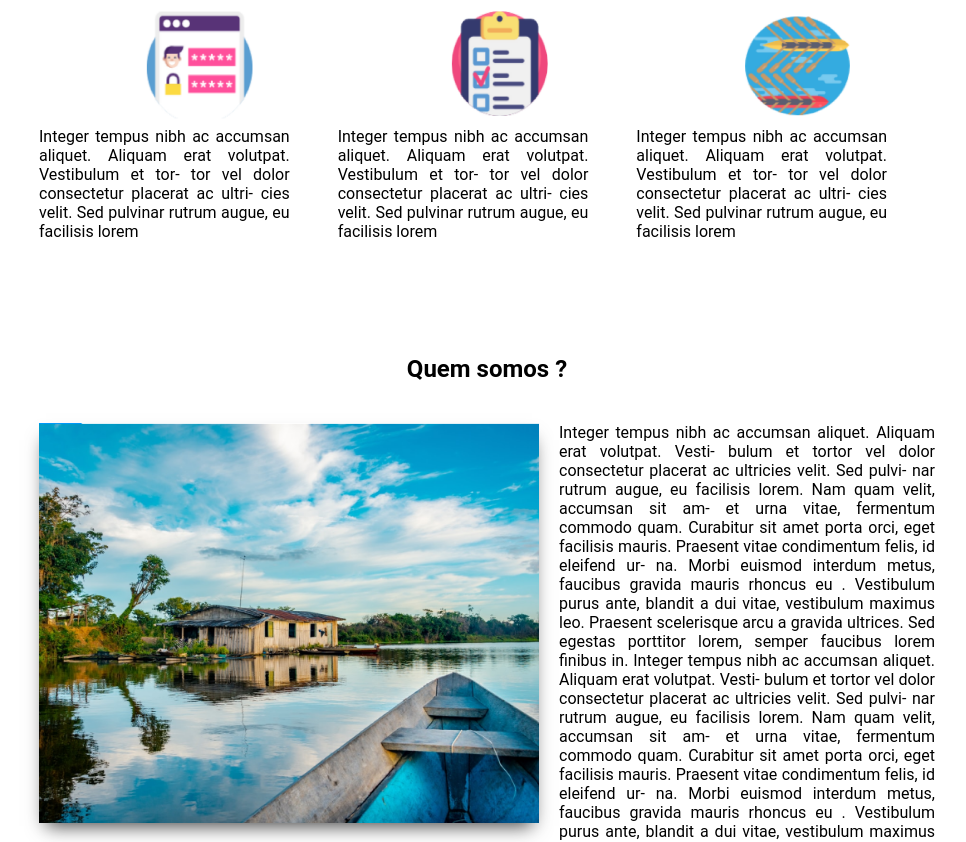
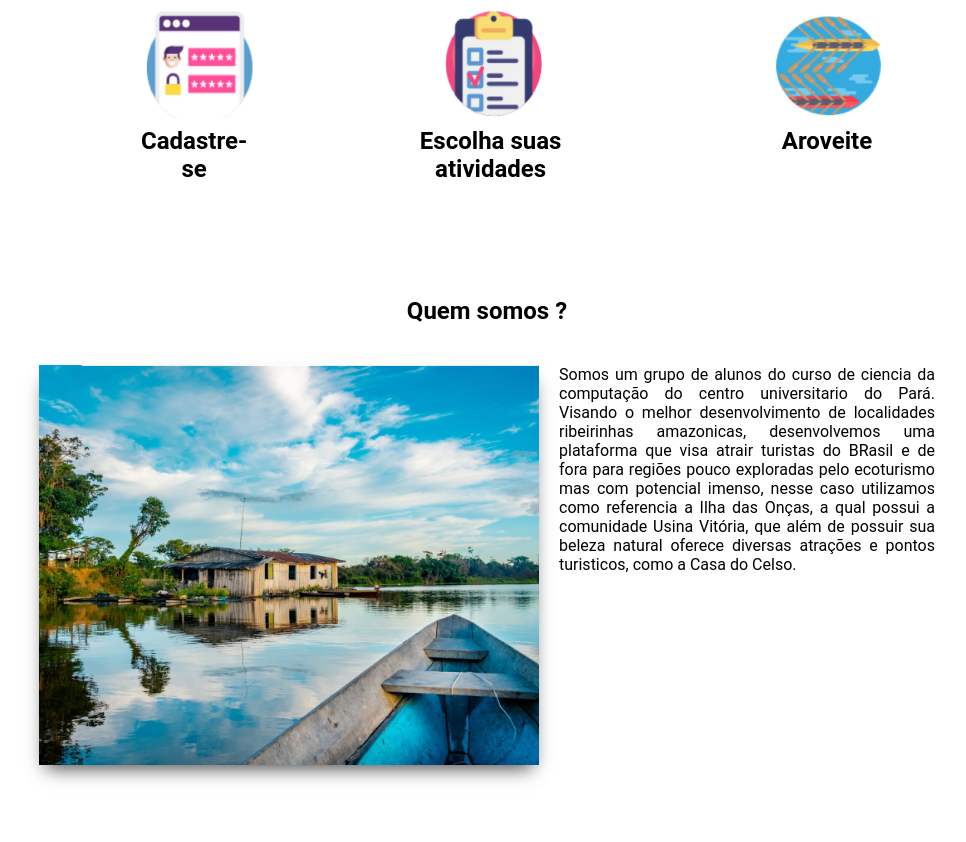
Before and after one commit to Jose-Nonato/Kayake-da-Onca, a React (Create React App) app in the folder app/: page / in a window 1280 px wide. Shown: the part 720-1562 px from the top of the page, without its empty margins (153-1119 px from the left). Built offline with nearby package versions, Linux system fonts and the light colour scheme; data requests are answered from the project's data file.

Commit message:
feat: last version

```diff
--- a/app/src/components/cardHowGo/cardHowGo.js
+++ b/app/src/components/cardHowGo/cardHowGo.js
@@ -13,10 +13,7 @@ function CardHowGo(props){
             <div className='infoText'>
                 <h3>{props.title}</h3>
                 <p>
-                    Donec commodo, lacus ut rutrum aliquam,
-                    nibh elit rutrum risus, finibus venenatis tellus
-                    sapien at quam. Donec rhoncus turpis massa,
-                    quis pellentesque turpis vestibulum in.
+                Voce praticante de kayak, canoagem ou interessado em esportes ao ar livre, venha desfrutar da bela paisagem natural , enquanto realiza atividades fisicas, podendo  programar seus trajetos de maneira rapida e pratica
                 </p>
             </div>
         </div>
--- a/app/src/database/db.json
+++ b/app/src/database/db.json
@@ -17,23 +17,24 @@
       "senha": "1234567ola",
       "email": "edu@gmail.com",
       "id": 3
+    },
+    {
+      "nome": "José Junior",
+      "senha": "123jose",
+      "email": "nonigth@gmail.com",
+      "id": 4
     }
   ],
   "cart": [
     {
-      "title": "Yoga Ecológico",
-      "preco": 70,
+      "title": "Natação",
+      "preco": 30,
       "id": 1
     },
     {
       "title": "Trilha Ecológica",
       "preco": 50,
       "id": 2
-    },
-    {
-      "title": "Natação",
-      "preco": 30,
-      "id": 3
     }
   ],
   "total": [
--- a/app/src/views/about/about.js
+++ b/app/src/views/about/about.js
@@ -193,11 +193,8 @@ function About() {
                 <section className='start' id='start'>
                     <div className='text'>
                         <h1>Por que praticar remo ?</h1>
-                        <p>Lorem ipsum dolor sit amet, consectetur adipiscing elit. Morbi nibh est, faucibus sollicitudin tortor a, fringilla
-rutrum risus. Orci varius natoque penatibus et magnis dis parturient montes, nascetur ridiculus mus. Phasel-
-us lacus odio, commodo eu sapien nec, vehicula tempus nisi. Cras in augue vel tortor egestas efficitur sed vi-
-tae nulla. Etiam vitae blandit turpis. Praesent eget purus ac nibh aliquam ultrices. Etiam tortor velit, sodales
- elementum laoreet id, dapibus et enim. Duis consequat quam mi, quis laoreet tellus luctus a.</p>
+                        <p>O remo é um dos esportes mais completos do mundo e tem baixo risco de lesões. Ele trabalha, além dos braços, pernas, glúteos, costas e abdome, e sua prática queima, aproximadamente, 600 calorias por hora. Pode ser praticado tanto ao ar livre quanto em ambientes fechados com a ajuda de um aparelho que simula a prática na água.Os treinos são bastante intensos e como movimentam vários grupos musculares, a regularidade melhora a postura e favorece a perda de gordura, o ganho de massa muscular e o desenvolvimento de resistência aeróbica.
+</p>
                     </div>
                     <div className='img'>
                         <img src={imgBoat} alt="Imagem Barco"/>
@@ -208,30 +205,15 @@ tae nulla. Etiam vitae blandit turpis. Praesent eget purus ac nibh aliquam ultri
                     <div className='container'>
                         <div className='box1'>
                             <img src={howOne} alt="imagem 1"/>
-                            <p>Integer tempus nibh ac accumsan aliquet.
-                                Aliquam erat volutpat. Vestibulum et tor-
-                                tor vel dolor consectetur placerat ac ultri-
-                                cies velit. Sed pulvinar rutrum augue, eu
-                                facilisis lorem
-                            </p>
+                            <h2>Cadastre-se</h2>
                         </div>
                         <div className='box2'>
                             <img src={howTwo} alt="imagem 1"/>
-                            <p>Integer tempus nibh ac accumsan aliquet.
-                                Aliquam erat volutpat. Vestibulum et tor-
-                                tor vel dolor consectetur placerat ac ultri-
-                                cies velit. Sed pulvinar rutrum augue, eu
-                                facilisis lorem
-                            </p>
+                            <h2>Escolha suas atividades</h2>
                         </div>
                         <div className='box3'>
                             <img src={howThree} alt="imagem 1"/>
-                            <p>Integer tempus nibh ac accumsan aliquet.
-                                Aliquam erat volutpat. Vestibulum et tor-
-                                tor vel dolor consectetur placerat ac ultri-
-                                cies velit. Sed pulvinar rutrum augue, eu
-                                facilisis lorem
-                            </p>
+                            <h2>Aroveite</h2>
                         </div>
                     </div>
                 </section>
@@ -242,23 +224,8 @@ tae nulla. Etiam vitae blandit turpis. Praesent eget purus ac nibh aliquam ultri
                             <img src={boat} alt="barco"/>
                         </div>
                         <div className='text'>
-                            <p>Integer tempus nibh ac accumsan aliquet. Aliquam erat volutpat. Vesti-
-    bulum et tortor vel dolor consectetur placerat ac ultricies velit. Sed pulvi-
-    nar rutrum augue, eu facilisis lorem. Nam quam velit, accumsan sit am-
-    et urna vitae, fermentum commodo quam. Curabitur sit amet porta orci,
-    eget facilisis mauris. Praesent vitae condimentum felis, id eleifend ur-
-    na. Morbi euismod interdum metus, faucibus gravida mauris rhoncus eu
-    . Vestibulum purus ante, blandit a dui vitae, vestibulum maximus leo.
-    Praesent scelerisque arcu a gravida ultrices. Sed egestas porttitor lorem,
-    semper faucibus lorem finibus in. Integer tempus nibh ac accumsan aliquet. Aliquam erat volutpat. Vesti-
-    bulum et tortor vel dolor consectetur placerat ac ultricies velit. Sed pulvi-
-    nar rutrum augue, eu facilisis lorem. Nam quam velit, accumsan sit am-
-    et urna vitae, fermentum commodo quam. Curabitur sit amet porta orci,
-    eget facilisis mauris. Praesent vitae condimentum felis, id eleifend ur-
-    na. Morbi euismod interdum metus, faucibus gravida mauris rhoncus eu
-    . Vestibulum purus ante, blandit a dui vitae, vestibulum maximus leo.
-    Praesent scelerisque arcu a gravida ultrices. Sed egestas porttitor lorem,
-    semper faucibus lorem finibus in. </p>
+                            <p>Somos um grupo de alunos do curso de ciencia da computação do centro universitario do Pará. Visando o melhor desenvolvimento de localidades ribeirinhas amazonicas, desenvolvemos uma plataforma que visa atrair turistas do BRasil e de fora para regiões pouco exploradas pelo ecoturismo mas com potencial imenso, nesse caso utilizamos como referencia a Ilha das Onças,
+                                a qual possui a comunidade Usina Vitória, que além de possuir sua beleza natural oferece diversas atrações e pontos turisticos, como a Casa do Celso.</p>
                         </div>
                     </div>
                 </section>
--- a/app/src/views/about/styles.js
+++ b/app/src/views/about/styles.js
@@ -88,8 +88,9 @@ export const Container = styled.div`
                         height: 120px;
                         padding: 0px 0px 0px 100px;
                     }
-                    p {
-                        text-align: justify;
+                    h2 {
+                        text-align: center;
+                        padding: 0px 0px 0px 90px;
                     }
                 }
 
@@ -99,10 +100,11 @@ export const Container = styled.div`
                     img {
                         width: 120px;
                         height: 120px;
-                        padding: 0px 0px 0px 100px;
+                        padding: 0px 0px 0px 125px;
                     }
-                    p {
-                        text-align: justify;
+                    h2 {
+                        text-align: center;
+                        padding: 0px 0px 0px 55px;
                     }
                 }
 
@@ -114,8 +116,9 @@ export const Container = styled.div`
                         height: 120px;
                         padding: 0px 0px 0px 100px;
                     }
-                    p {
-                        text-align: justify;
+                    h2 {
+                        text-align: center;
+                        padding: 0px 0px 0px 100px;
                     }
                 }
             }
--- a/app/src/views/dashboard/dashboard.js
+++ b/app/src/views/dashboard/dashboard.js
@@ -19,14 +19,9 @@ function Dashboard () {
                 <div className="one">
                     <h1>Fonte de Saúde</h1>
                     <div className="one-two">
-                        <p>Lorem ipsum dolor sit amet, consectetur adipiscing elit. Cras vel sagittis tellus. Pellentesque ut
-auctor felis, sit amet porta orci. Vivamus sed quam accumsan, auctor elit et, facilisis risus. Sed
-interdum lacus et ultrices mollis. Fusce laoreet neque id velit efficitur, ac lobortis erat ultrices.
-Vestibulum at mauris auctor, tincidunt sapien eu, sodales felis.</p>
-                        <p>Lorem ipsum dolor sit amet, consectetur adipiscing elit. Cras vel sagittis tellus. Pellentesque ut
-auctor felis, sit amet porta orci. Vivamus sed quam accumsan, auctor elit et, facilisis risus. Sed
-interdum lacus et ultrices mollis. Fusce laoreet neque id velit efficitur, ac lobortis erat ultrices.
-Vestibulum at mauris auctor, tincidunt sapien eu, sodales felis.</p>
+                        <p>A prática de canoagem, remar em uma canoa ou caiaque, vai além da prática de atividade física por si só. Além de ser uma atividade aeróbica,(envolve um alto gasto calórico, média de 600 por hora) pode aliar-se ou substituir a academia, fortalecendo boa parte dos músculos e ainda promove uma ótima integração à natureza, aliviando o estresse.</p>
+                        <p>Durante as remadas, o tronco permanece em movimento o tempo todo, enquanto a parte inferior mantém o equilíbrio, se movimentando também. Desta forma você trabalha as costas, que são muito solicitadas; o abdome, que, juntamente com os joelhos, ajudam a elevar ou afundar a proa ou a popa do caiaque; os braços, que exercem uma força propulsora, auxiliados pelos ombros, as coxas e pernas, que realizam movimentos de flexão e extensão.
+</p>
                     </div>
                 </div>
                 <div className="two">
```
